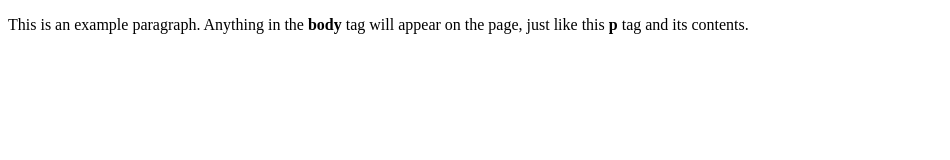
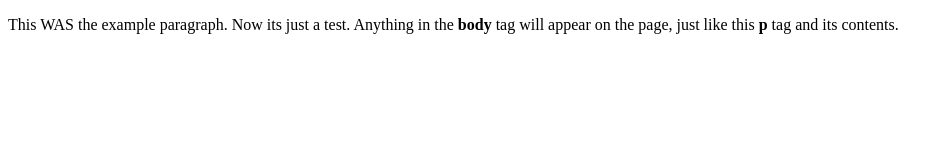
Before and after one commit to mecooper2k/CodeDeployApp1, a plain HTML site: page index.html in a window 1280 px wide. Shown: the whole page, without its empty margins (0-950 px from the left). Drawn offline with Linux system fonts and the light colour scheme.

Commit message:
Update index.html

```diff
--- a/index.html
+++ b/index.html
@@ -4,6 +4,6 @@
     <title>This is the NEW title of the webpage!</title>
   </head>
   <body>
-    <p>This is an example paragraph. Anything in the <strong>body</strong> tag will appear on the page, just like this <strong>p</strong> tag and its contents.</p>
+    <p>This WAS the example paragraph. Now its just a test. Anything in the <strong>body</strong> tag will appear on the page, just like this <strong>p</strong> tag and its contents.</p>
   </body>
 </html>
```
